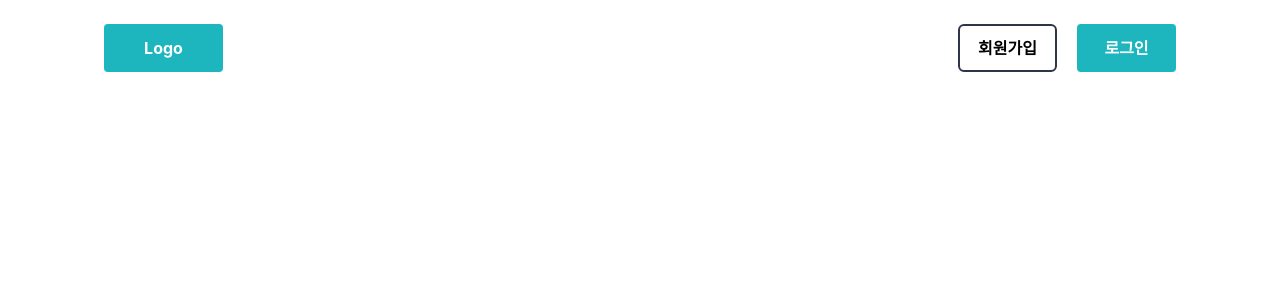
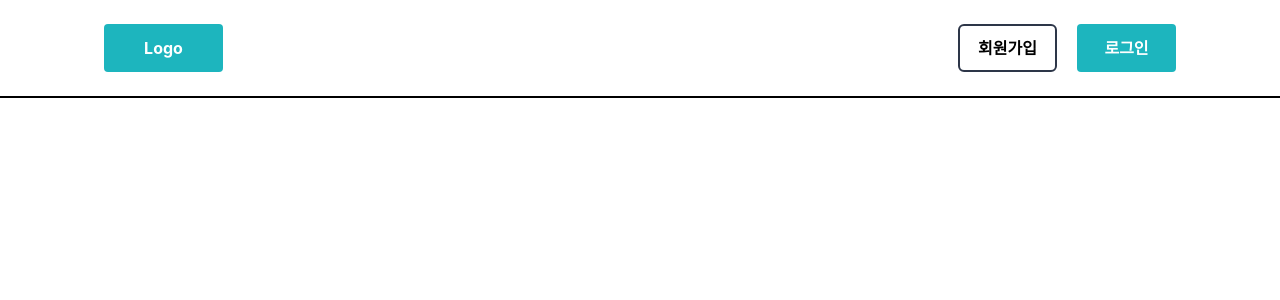
Before and after one commit to manto123123123/sw-hecto-FE, a React (Create React App) app: page / in a window 1280 px wide. Shown: the top 300 px of the page. Built offline with nearby package versions, Linux system fonts and the light colour scheme.

Commit message:
:art 레이아웃 밑에 검은색 css 추가

```diff
--- a/src/Page/Main.jsx
+++ b/src/Page/Main.jsx
@@ -11,6 +11,7 @@ const LayoutWrapper = styled.div`
   justify-content: space-between;
   align-items: flex-start;
   padding: 24px 104px;
+  border-bottom: 2px solid black; // 검은색 줄  추가
 
   @media (max-width: 768px) {
     padding: 24px; // 패딩 줄임
```
